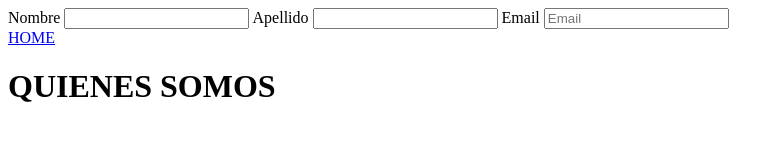
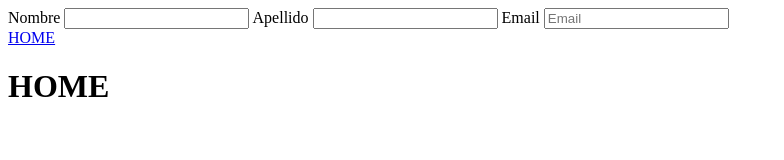
Before and after one commit to crisfogal/DEMOHTML, a plain HTML site: page Formulario.html in a window 1280 px wide. Shown: the whole page, without its empty margins (0-784 px from the left). Drawn offline with Linux system fonts and the light colour scheme.

Commit message:
LINKS NOMBRE

```diff
--- a/Formulario.html
+++ b/Formulario.html
@@ -19,6 +19,6 @@
     <NAV>
             <a href="./index.html">HOME</a>
     </NAV>
-    <H1>QUIENES SOMOS</H1>
+    <H1>HOME</H1>
 </body>
 </html>
```
Also changed, not shown: TABLA.html (+1 -1 lines).
